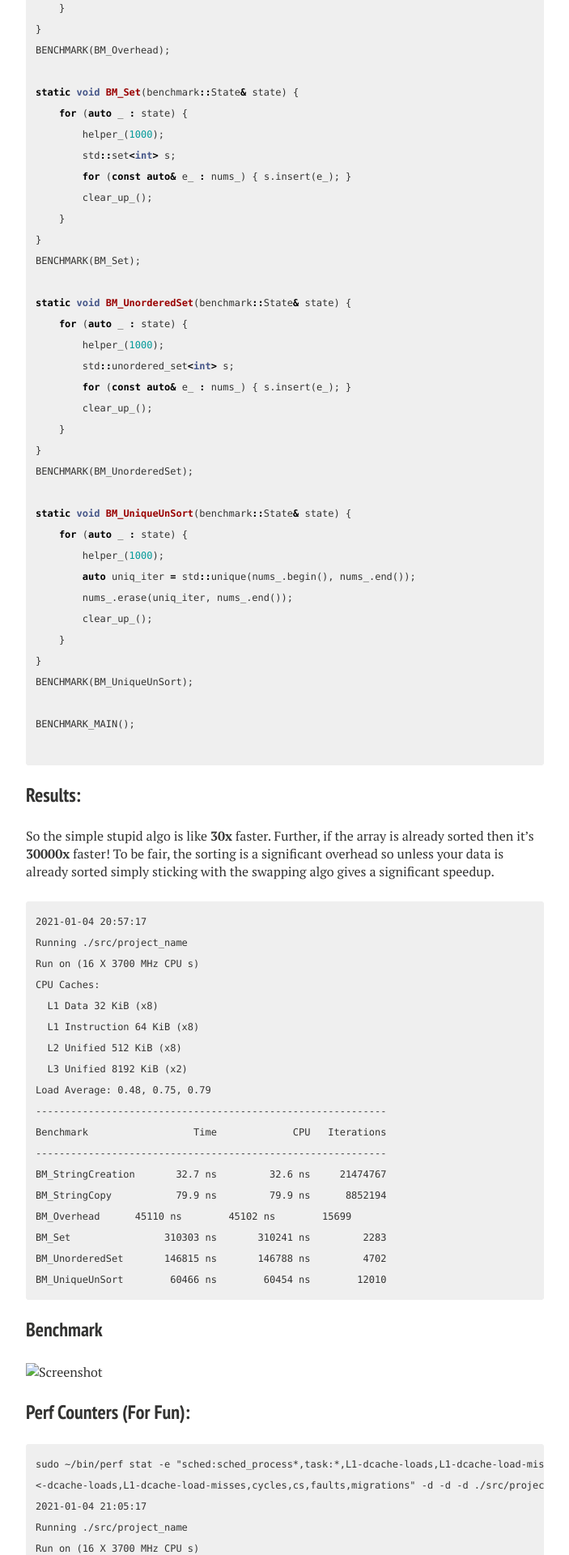
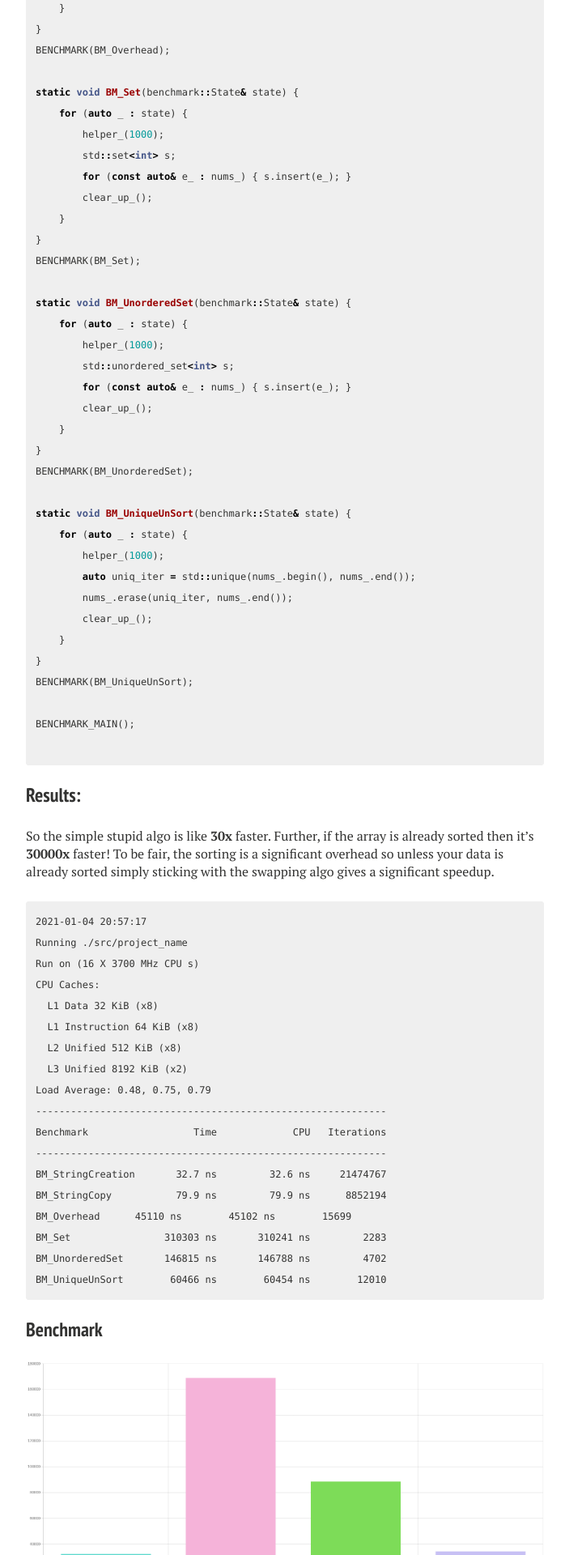
Before and after one commit to mycpuorg/mycpuorg.github.io, a Jekyll site: the page built from _posts/2021-01-03-set-or-unique.md, in a window 1280 px wide. Shown: the part 4480-6400 px from the top of the page at 81% size, without its empty margins (288-991 px from the left). Built offline with Jekyll 4.4.1, drawn with Linux system fonts in a browser that asks for light colours; nearby versions of some CDN libraries; comment, search, counter and statistics services are not loaded.

```diff
--- a/_posts/2021-01-03-set-or-unique.md
+++ b/_posts/2021-01-03-set-or-unique.md
@@ -250,7 +250,7 @@
 
 
 ### Benchmark
-![Screenshot](./images/bench.png)
+![](/images/bench.png)
 
 ### Perf Counters (For Fun):
 
```
